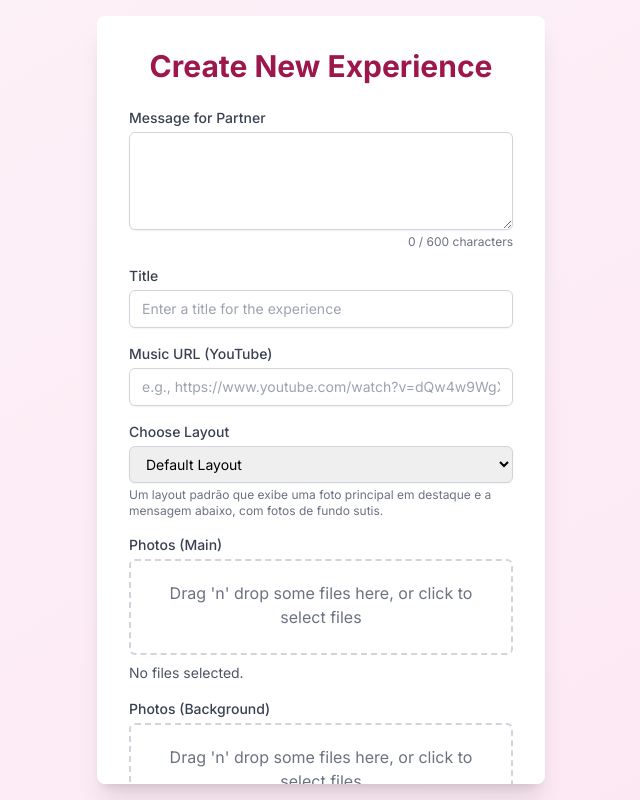
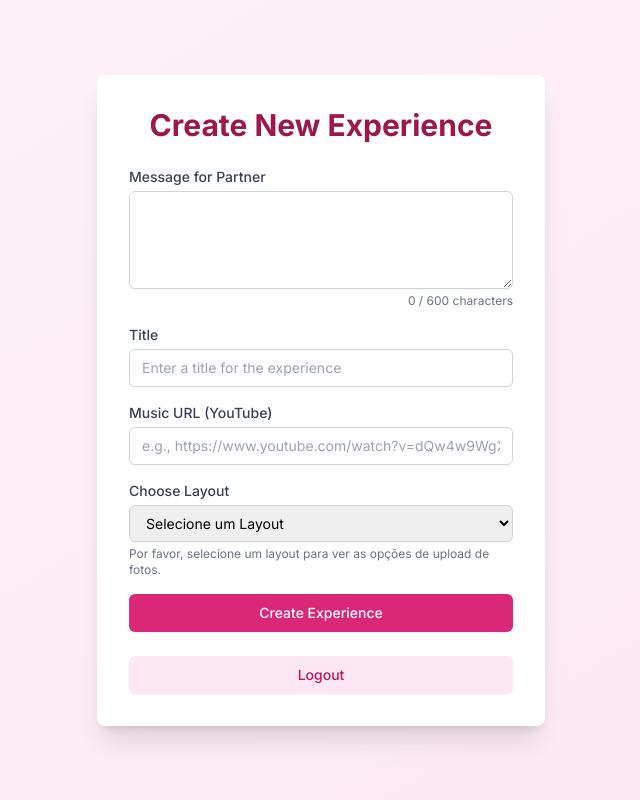
Before and after one commit to athilalexandre/BioLove, a Next.js app: page /admin/create in a window 1280 px wide. Shown: the whole page, without its empty margins (319-959 px from the left). Built offline with nearby package versions, Linux system fonts and the light colour scheme; a web font is replaced by a local one.

Commit message:
Update experience page layout to include a new empty selection option for layout configuration. Modify state management to reflect the new default layout. Enhance styles for improved user experience and update build manifest and webpack cache files accordingly.

```diff
--- a/app/admin/create/page.tsx
+++ b/app/admin/create/page.tsx
@@ -5,6 +5,12 @@ import { useRouter } from 'next/navigation';
 import { useDropzone } from 'react-dropzone';
 
 const layoutConfigs = {
+  empty_selection: {
+    name: "Selecione um Layout",
+    description: "Por favor, selecione um layout para ver as opções de upload de fotos.",
+    usesMainPhotos: false,
+    usesBackgroundPhotos: false,
+  },
   default: {
     name: "Default Layout",
     description: "Um layout padrão que exibe uma foto principal em destaque e a mensagem abaixo, com fotos de fundo sutis.",
@@ -53,7 +59,7 @@ export default function CreateExperiencePage() {
   const [backgroundPhotos, setBackgroundPhotos] = useState<File[]>([]);
   const [loading, setLoading] = useState(false);
   const [error, setError] = useState<string | null>(null);
-  const [layout, setLayout] = useState<LayoutKeys>('default');
+  const [layout, setLayout] = useState<LayoutKeys>('empty_selection');
   const router = useRouter();
 
   const onDrop = useCallback((acceptedFiles: File[]) => {
@@ -132,7 +138,7 @@ export default function CreateExperiencePage() {
   const currentLayoutConfig = layoutConfigs[layout];
 
   return (
-    <div className="h-screen bg-gradient-to-br from-primary-50 to-primary-100 flex flex-col items-center justify-center p-4 overflow-hidden">
+    <div className="min-h-screen bg-gradient-to-br from-primary-50 to-primary-100 flex items-center justify-center p-4">
       <div className="bg-white p-8 rounded-lg shadow-xl w-full max-w-md h-full flex flex-col overflow-y-auto">
         <h1 className="text-3xl font-bold text-center text-primary-800 mb-6 flex-shrink-0">Create New Experience</h1>
         <form onSubmit={handleSubmit} className="space-y-4 flex-grow flex flex-col">
@@ -188,7 +194,9 @@ export default function CreateExperiencePage() {
               required
             >
               {Object.entries(layoutConfigs).map(([key, config]) => (
-                <option key={key} value={key}>{config.name}</option>
+                <option key={key} value={key} disabled={key === 'empty_selection' && layout !== 'empty_selection'}>
+                  {config.name}
+                </option>
               ))}
             </select>
             {currentLayoutConfig && (
```
